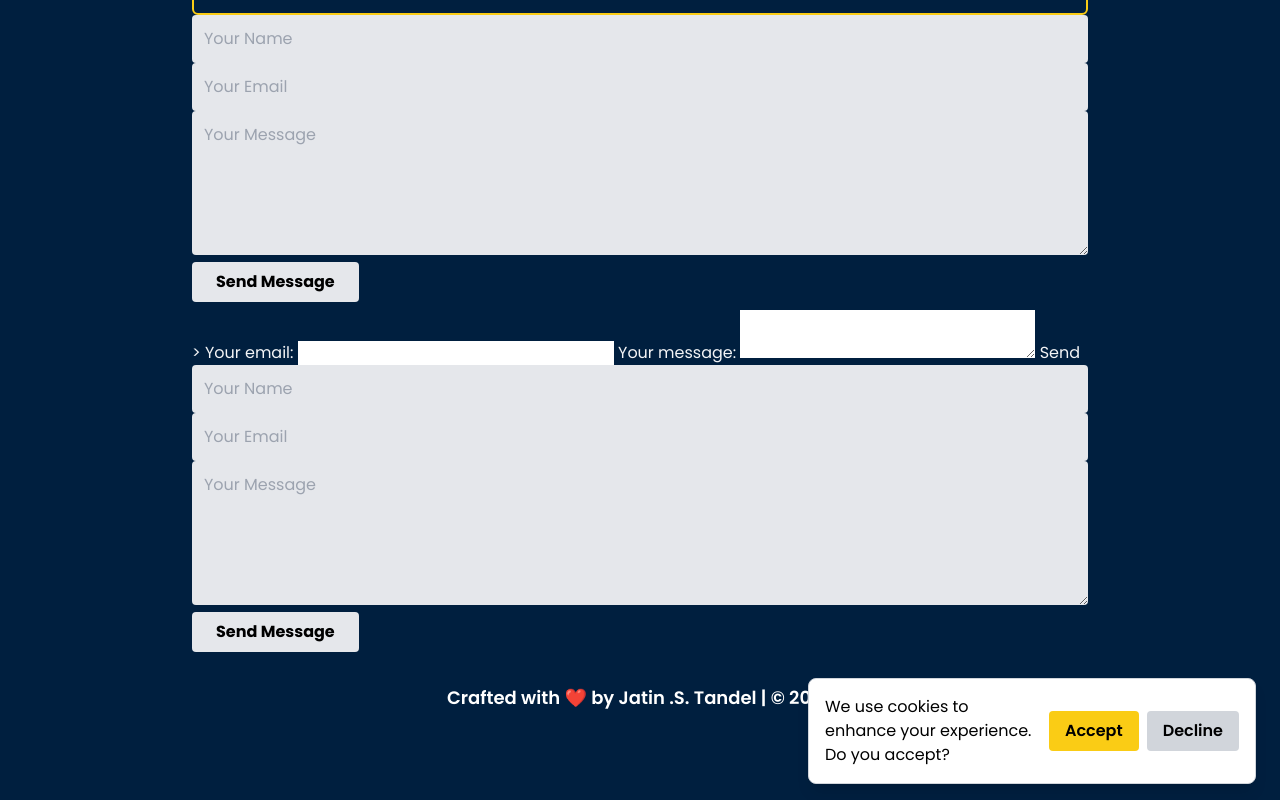
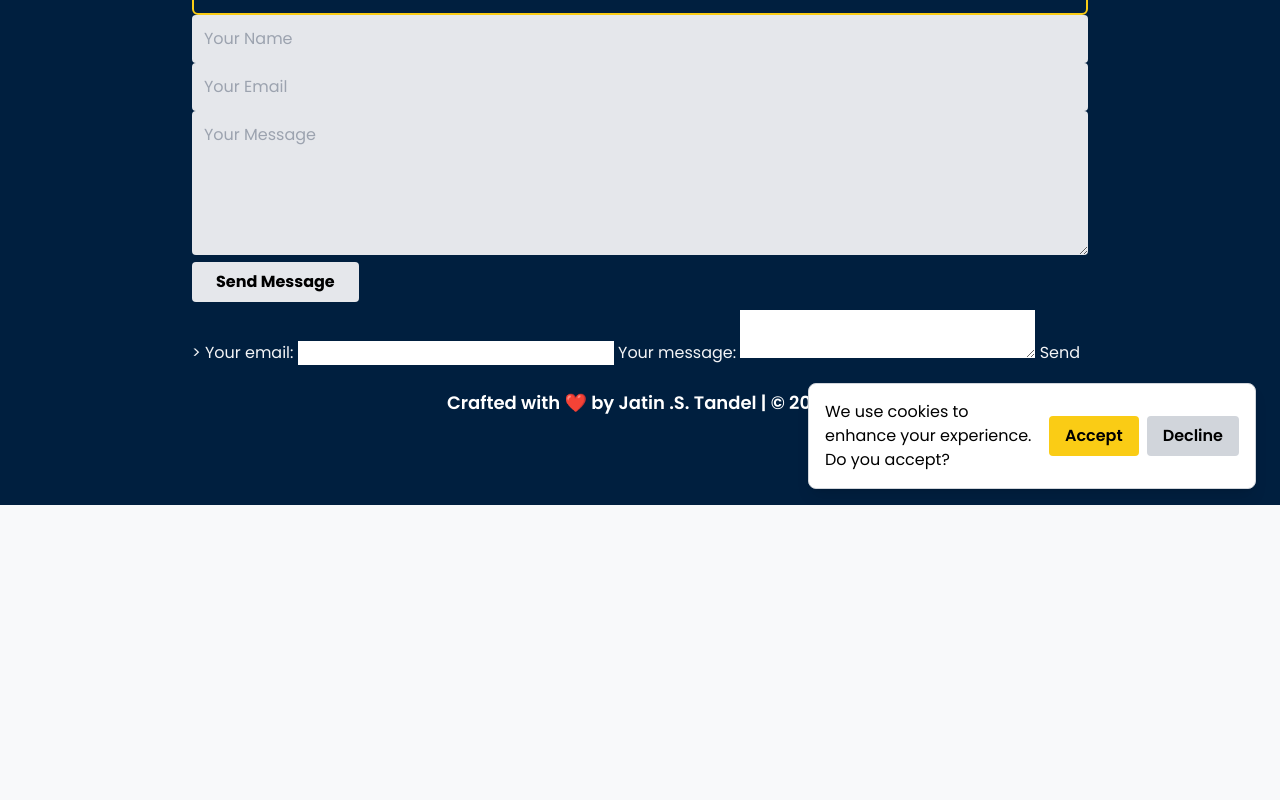
Before and after one commit to JatinTandel67/jatin1, a plain HTML site: page jatin4.html in a window 1280 px wide. Shown: the part 2785-3585 px from the top of the page. After the commit the page ends 3290 px from the top, so only its background shows below. Drawn offline with nearby package versions, Linux system fonts and the light colour scheme; grey boxes are pictures that could not be loaded.

Commit message:
Update jatin4.html

```diff
--- a/jatin4.html
+++ b/jatin4.html
@@ -196,13 +196,7 @@
   </label>
   <!-- your other form fields go here -->
   <button type="submit">Send</button>
-</form>
-  <input type="text" name="name" placeholder="Your Name" required class="w-full p-3 rounded bg-gray-200 text-black" />
-  <input type="email" name="email" placeholder="Your Email" required class="w-full p-3 rounded bg-gray-200 text-black" />
-  <textarea name="message" rows="5" placeholder="Your Message" required class="w-full p-3 rounded bg-gray-200 text-black"></textarea>
-  <button type="submit" class="bg-gray-200 text-black px-6 py-2 rounded font-bold hover:bg-yellow-300 transition">Send Message</button>
-  <p id="formStatus" class="text-sm font-semibold mt-2"></p>
-</form>
+
 
 
 
```
